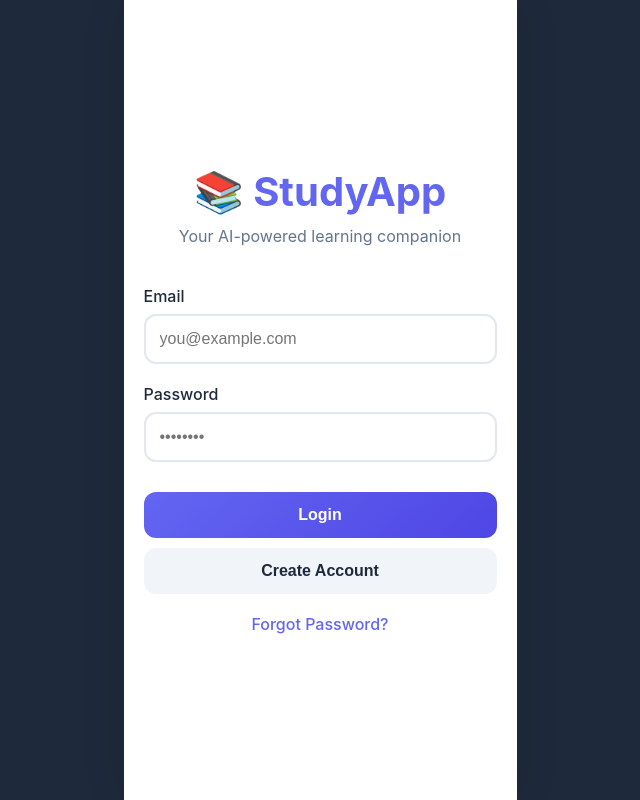
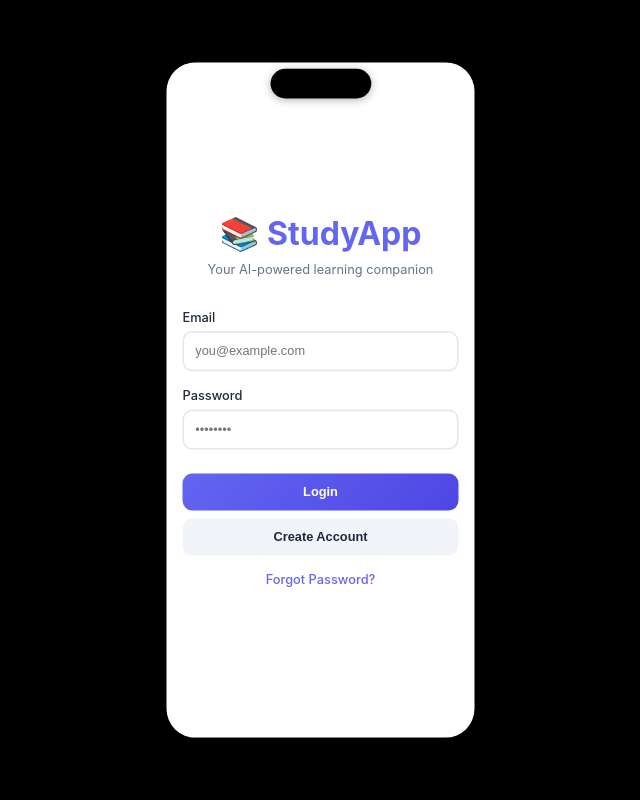
Before and after one commit to melcore1/StudyApp, a plain HTML site: page index.html in a window 1280 px wide. Shown: the whole page, without its empty margins (320-960 px from the left). Drawn offline with Linux system fonts and the light colour scheme; no server answers.

Commit message:
fix display

```diff
--- a/index.html
+++ b/index.html
@@ -2,7 +2,7 @@
 <html lang="en">
 <head>
     <meta charset="UTF-8">
-    <meta name="viewport" content="width=393, initial-scale=1.0, maximum-scale=1.0, user-scalable=no">
+    <meta name="viewport" content="width=device-width, initial-scale=1.0, maximum-scale=1.0, user-scalable=no">
     <meta name="theme-color" content="#6366f1">
     <title>StudyApp</title>
     <style>
@@ -22,6 +22,10 @@
             --warning-text: #d97706;
             --error-bg: #fee2e2;
             --error-text: #dc2626;
+            --iphone-width: 393px;
+            --iphone-height: 852px;
+            --iphone-radius: 40px;
+            --iphone-frame: #000;
         }
 
         [data-theme="dark"] {
@@ -51,25 +55,105 @@
 
         body {
             font-family: -apple-system, BlinkMacSystemFont, 'Segoe UI', Roboto, Oxygen, Ubuntu, sans-serif;
-            background: var(--bg-primary);
+            background: #000; /* Black backdrop */
             color: var(--text-primary);
             transition: background 0.3s, color 0.3s;
+        }
+
+        /* iPhone 16 Pro Frame (Desktop Only) */
+        .iphone-frame {
+            width: var(--iphone-width);
+            height: var(--iphone-height);
+            background: var(--iphone-frame);
+            border-radius: var(--iphone-radius);
+            position: relative;
+            margin: 0 auto;
+            box-shadow: 0 0 60px rgba(0, 0, 0, 0.8);
+            overflow: hidden;
             display: flex;
             justify-content: center;
             align-items: center;
         }
 
-        /* Mobile Container - iPhone 16 Pro size (393px width) */
+        /* Dynamic Island Notch */
+        .iphone-notch {
+            position: absolute;
+            top: 12px;
+            left: 50%;
+            transform: translateX(-50%);
+            width: 126px;
+            height: 37px;
+            background: var(--iphone-frame);
+            border-radius: 20px;
+            z-index: 1001;
+            box-shadow: 0 2px 10px rgba(0, 0, 0, 0.3);
+        }
+
+        /* Side Buttons */
+        .iphone-buttons {
+            position: absolute;
+            left: -2px;
+            top: 140px;
+            width: 2px;
+            height: 60px;
+            background: var(--iphone-frame);
+            border-radius: 2px;
+        }
+
+        .iphone-buttons::before {
+            content: '';
+            position: absolute;
+            left: 0;
+            top: -60px;
+            width: 2px;
+            height: 40px;
+            background: var(--iphone-frame);
+            border-radius: 2px;
+        }
+
+        .iphone-buttons::after {
+            content: '';
+            position: absolute;
+            left: 0;
+            top: 80px;
+            width: 2px;
+            height: 40px;
+            background: var(--iphone-frame);
+            border-radius: 2px;
+        }
+
+        /* Power Button */
+        .iphone-power {
+            position: absolute;
+            right: -2px;
+            top: 160px;
+            width: 2px;
+            height: 80px;
+            background: var(--iphone-frame);
+            border-radius: 2px;
+        }
+
+        /* Home Indicator */
+        .iphone-home-indicator {
+            position: absolute;
+            bottom: 8px;
+            left: 50%;
+            transform: translateX(-50%);
+            width: 140px;
+            height: 5px;
+            background: rgba(255, 255, 255, 0.3);
+            border-radius: 3px;
+            z-index: 1001;
+        }
+
+        /* App Container */
         .mobile-container {
-            width: 393px;
-            height: 852px;
-            max-width: 100vw;
-            max-height: 100vh;
+            width: calc(var(--iphone-width) - 8px);
+            height: calc(var(--iphone-height) - 8px);
+            background: var(--card-bg);
+            border-radius: calc(var(--iphone-radius) - 4px);
+            overflow: hidden;
             position: relative;
-            background: var(--card-bg);
-            box-shadow: 0 0 40px rgba(0, 0, 0, 0.1);
-            overflow: hidden;
-            border-radius: 0;
         }
 
         .page {
@@ -172,9 +256,6 @@
             padding: 10px 0;
             z-index: 1000;
             box-shadow: 0 -2px 10px rgba(0, 0, 0, 0.05);
-            width: 393px;
-            max-width: 100vw;
-            margin: 0 auto;
         }
 
         .nav-item {
@@ -284,11 +365,9 @@
 
         .chat-input-container {
             position: fixed;
-            bottom: 70px;
-            left: 50%;
-            transform: translateX(-50%);
-            width: 393px;
-            max-width: 100vw;
+            bottom: 0;
+            left: 0;
+            right: 0;
             background: var(--card-bg);
             border-top: 1px solid var(--border-color);
             padding: 12px;
@@ -409,14 +488,14 @@
 
         .toast {
             position: fixed;
-            top: 20px;
+            top: 60px;
             left: 50%;
             transform: translateX(-50%);
             background: var(--text-primary);
             color: var(--card-bg);
             padding: 12px 20px;
             border-radius: 8px;
-            z-index: 2000;
+            z-index: 3000;
             opacity: 0;
             transition: all 0.3s;
             pointer-events: none;
@@ -504,8 +583,7 @@
         .add-assignment-btn {
             position: fixed;
             bottom: 90px;
-            right: 50%;
-            transform: translateX(175px);
+            right: 20px;
             width: 56px;
             height: 56px;
             border-radius: 50%;
@@ -541,7 +619,7 @@
             border-radius: 16px;
             padding: 24px;
             width: 100%;
-            max-width: 393px;
+            max-width: 350px;
             max-height: 80vh;
             overflow-y: auto;
         }
@@ -637,27 +715,82 @@
             border-radius: 2px;
         }
 
-        /* Desktop centering fallback */
-        @media (min-width: 394px) {
+        /* MOBILE VIEW (No Frame) */
+        @media (max-width: 768px) {
             body {
-                background: #1e293b; /* Dark background outside mobile frame */
+                background: var(--bg-primary);
+            }
+
+            .iphone-frame {
+                width: 100vw !important;
+                height: 100vh !important;
+                border-radius: 0 !important;
+                box-shadow: none !important;
+            }
+
+            .iphone-notch,
+            .iphone-home-indicator,
+            .iphone-buttons,
+            .iphone-power {
+                display: none !important;
+            }
+
+            .mobile-container {
+                width: 100vw !important;
+                height: 100vh !important;
+                border-radius: 0 !important;
             }
         }
 
-        /* Very small screens */
-        @media (max-width: 393px) {
-            .mobile-container {
-                width: 100vw;
-                height: 100vh;
+        /* DESKTOP VIEW (With iPhone Frame) */
+        @media (min-width: 769px) {
+            body {
+                display: flex;
+                justify-content: center;
+                align-items: center;
+                min-height: 100vh;
+                overflow: auto;
+                padding: 20px;
             }
-            .bottom-nav, .chat-input-container, .add-assignment-btn {
-                width: 100vw !important;
+
+            .iphone-frame {
+                flex-shrink: 0;
+                position: relative;
+            }
+
+            /* Scale down on small desktops */
+            @media (max-height: 900px) {
+                .iphone-frame {
+                    transform: scale(0.9);
+                    transform-origin: center;
+                }
+            }
+
+            @media (max-height: 800px) {
+                .iphone-frame {
+                    transform: scale(0.8);
+                }
+            }
+
+            @media (max-height: 700px) {
+                .iphone-frame {
+                    transform: scale(0.7);
+                }
             }
         }
     </style>
 </head>
 <body>
-    <!-- Mobile Container -->
+    <!-- iPhone 16 Pro Frame (Desktop) / Full Screen (Mobile) -->
+    <div class="iphone-frame">
+        <!-- Dynamic Island Notch -->
+        <div class="iphone-notch"></div>
+
+        <!-- Side Buttons -->
+        <div class="iphone-buttons"></div>
+        <div class="iphone-power"></div>
+
+        <!-- App Container -->
         <div class="mobile-container">
             <!-- LOGIN PAGE -->
             <div id="loginPage" class="page active auth-page">
@@ -854,33 +987,9 @@
             <div id="toast" class="toast"></div>
         </div>
 
-    <!-- SHARED BOTTOM NAVIGATION -->
-    <nav class="bottom-nav" id="sharedBottomNav">
-        <a class="nav-item active" data-page="homePage">
-            <svg viewBox="0 0 24 24" fill="currentColor">
-                <path d="M10 20v-6h4v6h5v-8h3L12 3 2 12h3v8z"/>
-            </svg>
-            <span>Home</span>
-        </a>
-        <a class="nav-item" data-page="assignmentsPage">
-            <svg viewBox="0 0 24 24" fill="currentColor">
-                <path d="M19 3h-4.18C14.4 1.84 13.3 1 12 1c-1.3 0-2.4.84-2.82 2H5c-1.1 0-2 .9-2 2v14c0 1.1.9 2 2 2h14c1.1 0 2-.9 2-2V5c0-1.1-.9-2-2-2zm-7 0c.55 0 1 .45 1 1s-.45 1-1 1-1-.45-1-1 .45-1 1-1zm2 14H7v-2h7v2zm3-4H7v-2h10v2zm0-4H7V7h10v2z"/>
-            </svg>
-            <span>Assignments</span>
-        </a>
-        <a class="nav-item" data-page="chatPage">
-            <svg viewBox="0 0 24 24" fill="currentColor">
-                <path d="M20 2H4c-1.1 0-2 .9-2 2v18l4-4h14c1.1 0 2-.9 2-2V4c0-1.1-.9-2-2-2z"/>
-            </svg>
-            <span>AI Chat</span>
-        </a>
-        <a class="nav-item" data-page="profilePage">
-            <svg viewBox="0 0 24 24" fill="currentColor">
-                <path d="M12 12c2.21 0 4-1.79 4-4s-1.79-4-4-4-4 1.79-4 4 1.79 4 4 4zm0 2c-2.67 0-8 1.34-8 4v2h16v-2c0-2.66-5.33-4-8-4z"/>
-            </svg>
-            <span>Profile</span>
-        </a>
-    </nav>
+        <!-- Home Indicator -->
+        <div class="iphone-home-indicator"></div>
+    </div>
 
     <script type="module" src="main.js"></script>
 </body>
```
Lines whose indentation alone changed are shown as unchanged.
